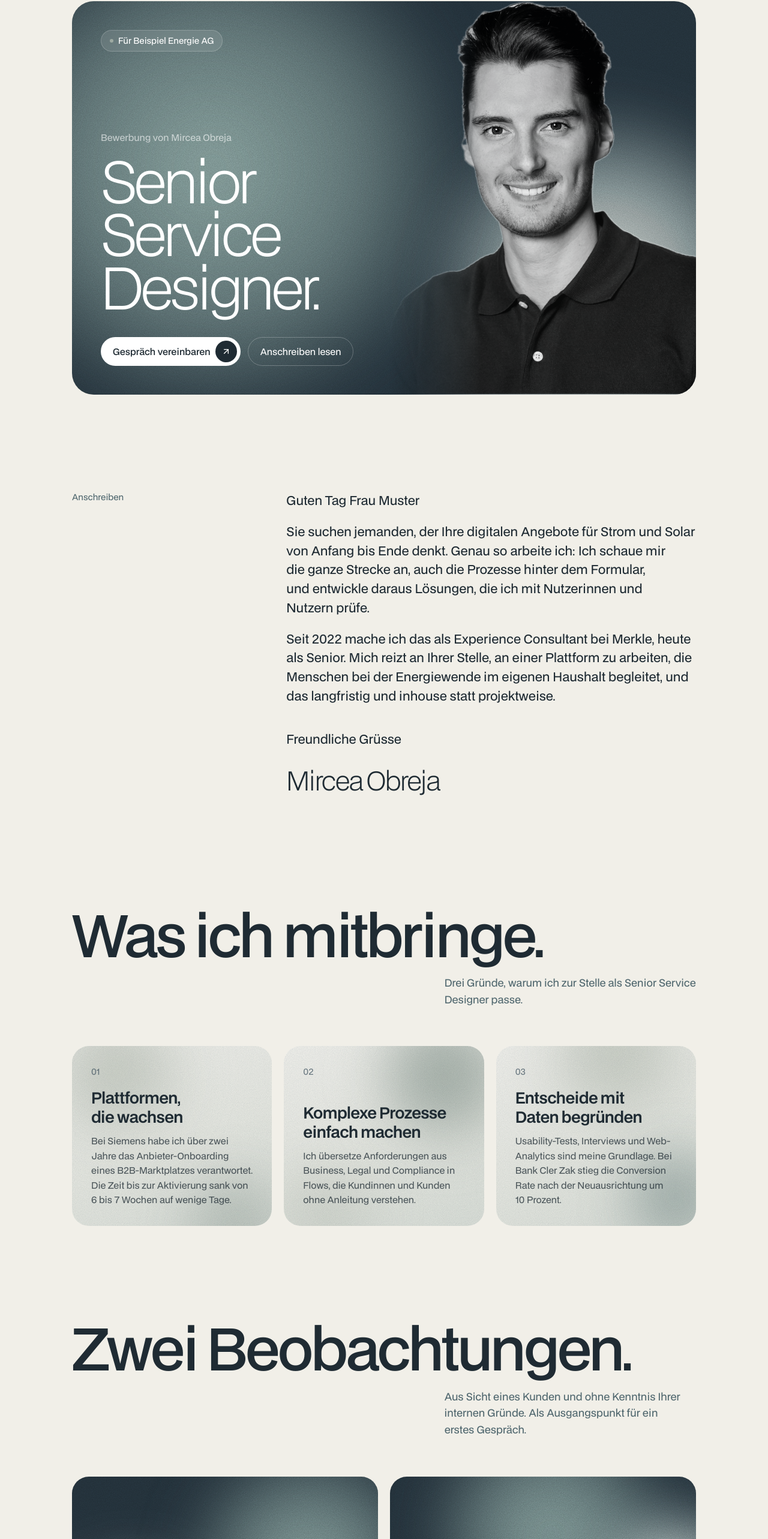
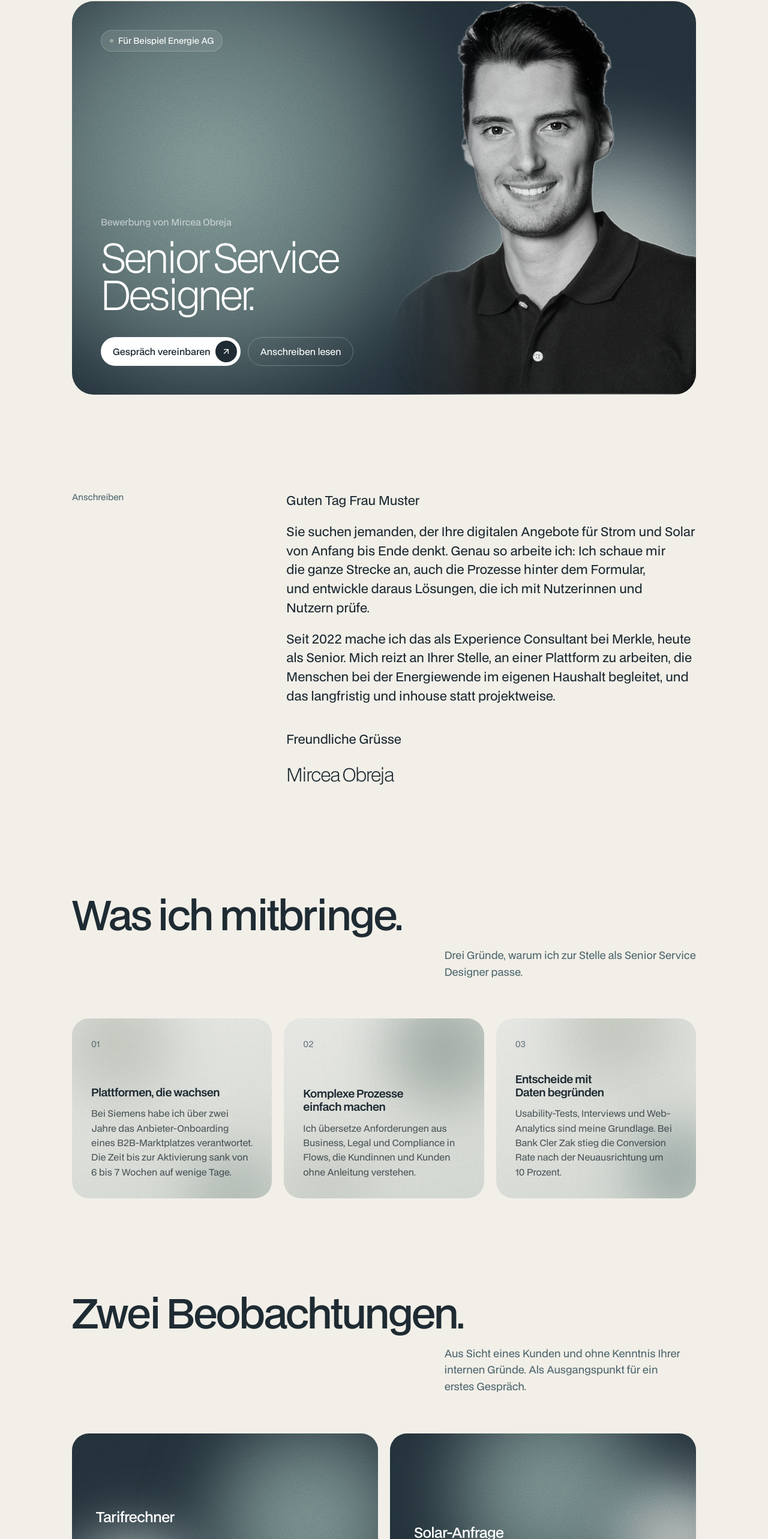
Before and after one commit to MirceaObreja/portfolio, a Next.js app: page /f/beispiel-energie-7k3m9q in a window 1280 px wide. Shown: the part 206-2772 px from the top of the page at 60% size. Built offline with nearby package versions, Linux system fonts and the light colour scheme.

Commit message:
Titel und Display-Schriften rund 30 Prozent kleiner
Co-Authored-By: Claude Opus 5.5 <noreply@anthropic.com>
Claude-Session: https://claude.ai/code/session_01HYx915nDmFPKHPnvLH996D

```diff
--- a/src/app/f/[slug]/page.tsx
+++ b/src/app/f/[slug]/page.tsx
@@ -64,7 +64,7 @@ export default async function Bewerbung({ params }: { params: Promise<{ slug: st
                 </p>
                 <div>
                   <p className="text-[15px] text-white/60">{t.art} {t.von}</p>
-                  <h1 className="mt-4 text-[clamp(3rem,7.5vw,7.25rem)] font-light leading-[0.92] tracking-[-0.05em]">{b.stelle}.</h1>
+                  <h1 className="mt-4 text-[clamp(2.1rem,5.25vw,5.075rem)] font-light leading-[0.92] tracking-[-0.05em]">{b.stelle}.</h1>
                   <div className="mt-10 flex flex-wrap gap-3">
                     <a href={`mailto:${KONTAKT.email}?subject=${encodeURIComponent(`${b.stelle} – ${b.firma}`)}`} className="group/cta inline-flex h-12 items-center gap-2 rounded-full bg-white pl-5 pr-1.5 text-[15px] font-medium text-ink">
                       {t.cta}
@@ -89,7 +89,7 @@ export default async function Bewerbung({ params }: { params: Promise<{ slug: st
               {b.anrede && <p>{b.anrede}</p>}
               <Markdown>{b.body}</Markdown>
               <p className="mt-10">{t.gruss}</p>
-              <p className="mt-1 text-[clamp(2rem,3.4vw,2.75rem)] font-light tracking-[-0.03em]">{KONTAKT.name}</p>
+              <p className="mt-1 text-[clamp(1.4rem,2.38vw,1.925rem)] font-light tracking-[-0.03em]">{KONTAKT.name}</p>
             </div>
           </Reveal>
         </section>
@@ -104,7 +104,7 @@ export default async function Bewerbung({ params }: { params: Promise<{ slug: st
                   <Flaeche i={i} />
                   <span className="relative text-[14px] text-tinte/70">0{i + 1}</span>
                   <div className="relative">
-                    <h3 className="text-[clamp(1.4rem,2vw,1.75rem)] leading-tight tracking-tight">{s.titel}</h3>
+                    <h3 className="text-[clamp(1rem,1.4vw,1.225rem)] leading-tight tracking-tight">{s.titel}</h3>
                     <p className="mt-3 text-[15px] leading-relaxed text-foreground/75">{s.text}</p>
                   </div>
                 </li>
@@ -123,7 +123,7 @@ export default async function Bewerbung({ params }: { params: Promise<{ slug: st
                   <li className="group relative isolate flex h-full min-h-[340px] flex-col justify-end overflow-hidden rounded-[28px] bg-nacht p-7 text-white md:p-10">
                     <Licht stil="lichter" i={i + 1} />
                     <div className="relative">
-                      <h3 className="text-[clamp(1.6rem,2.6vw,2.25rem)] font-medium leading-tight tracking-tight">{o.titel}</h3>
+                      <h3 className="text-[clamp(1.12rem,1.82vw,1.575rem)] font-medium leading-tight tracking-tight">{o.titel}</h3>
                       <p className="mt-4 max-w-[48ch] text-[16px] leading-relaxed text-white/75">{o.text}</p>
                     </div>
                   </li>
--- a/src/app/page.tsx
+++ b/src/app/page.tsx
@@ -36,7 +36,7 @@ export default function Home() {
         <section className="container-page pt-28 md:pt-40" aria-label="Arbeitsweise in einem Satz">
           <ScrollText
             text="Ich verschaffe mir zuerst einen Überblick über die gesamte Journey, auch über Prozesse und Abhängigkeiten, die Nutzerinnen und Nutzer nie sehen. Danach strukturiere ich das Problem, leite Hypothesen ab und prüfe sie mit Research."
-            className="max-w-[24ch] text-[clamp(2rem,4.4vw,4rem)] font-medium leading-[1.08] tracking-[-0.03em]"
+            className="max-w-[24ch] text-[clamp(1.4rem,3.08vw,2.8rem)] font-medium leading-[1.08] tracking-[-0.03em]"
           />
         </section>
 
--- a/src/app/projekte/[slug]/page.tsx
+++ b/src/app/projekte/[slug]/page.tsx
@@ -38,8 +38,8 @@ export default async function Fallstudie({ params }: { params: Promise<{ slug: s
         </Link>
         <header className="border-b border-foreground pb-12 pt-10 md:pb-16 md:pt-16">
           <p className="mb-5 font-medium text-muted-foreground">{p.kunde}</p>
-          <h1 className="max-w-[20ch] text-[clamp(2.25rem,5.4vw,4.5rem)] tracking-[-0.04em]">{p.titel}</h1>
-          {p.kennzahl && <p className="mt-8 text-[clamp(1.4rem,2.6vw,2rem)] font-medium tracking-tight text-brand">{p.kennzahl}</p>}
+          <h1 className="max-w-[20ch] text-[clamp(1.575rem,3.78vw,3.15rem)] tracking-[-0.04em]">{p.titel}</h1>
+          {p.kennzahl && <p className="mt-8 text-[clamp(1rem,1.82vw,1.4rem)] font-medium tracking-tight text-brand">{p.kennzahl}</p>}
         </header>
         <div className="grid gap-10 pt-10 md:grid-cols-12 md:pt-14">
           <aside className="md:col-span-4">
--- a/src/components/case-cards.tsx
+++ b/src/components/case-cards.tsx
@@ -63,7 +63,7 @@ export function CaseCards({ projekte, lang = 'de', stil = 'verlauf' }: { projekt
                 <span className="font-semibold">{p.kunde}</span>
                 <span className="text-muted-foreground">{zeitraum(p, lang)}</span>
               </div>
-              <h3 className="mt-5 text-[clamp(1.75rem,3.2vw,2.75rem)]">{p.titel}</h3>
+              <h3 className="mt-5 text-[clamp(1.225rem,2.24vw,1.925rem)]">{p.titel}</h3>
               <p className="mt-4 max-w-[46ch] text-[17px] leading-relaxed text-muted-foreground">{p.kurz}</p>
               <span className="mt-auto inline-flex items-center gap-1.5 pt-10 text-[17px] font-medium">
                 <span className="grid size-9 place-items-center rounded-full bg-ink text-white transition-transform duration-300 group-hover:rotate-45">
@@ -77,7 +77,7 @@ export function CaseCards({ projekte, lang = 'de', stil = 'verlauf' }: { projekt
             <ParallaxPanel className={`relative z-10 h-full min-h-[280px] p-7 text-white md:min-h-[440px] md:p-10 ${stil === 'verlauf' ? '' : '[&>div]:justify-start [&>div]:gap-8'}`}>
               <DiamondMini phasen={p.phasen} className="relative h-7 w-[75px] [&_.fill-ink]:fill-white [&_.fill-ink]:stroke-white [&_path:not(.fill-ink)]:stroke-white/50" />
               {p.kennzahl && (
-                <p className="relative max-w-[14ch] text-[clamp(2rem,4.2vw,3.75rem)] font-semibold leading-[1.02] tracking-[-0.03em]">{p.kennzahl}</p>
+                <p className="relative max-w-[14ch] text-[clamp(1.4rem,2.94vw,2.625rem)] font-semibold leading-[1.02] tracking-[-0.03em]">{p.kennzahl}</p>
               )}
             </ParallaxPanel>
             </div>
--- a/src/components/double-diamond.tsx
+++ b/src/components/double-diamond.tsx
@@ -43,7 +43,7 @@ export function DoubleDiamond({ texte, spaces, hint }: { texte: Text; spaces: [s
         {spaces.map((sp, i) => (
           <span
             key={sp}
-            className={cn('text-[clamp(1rem,2.2vw,1.6rem)] font-medium tracking-tight transition-opacity duration-300', raum !== null && raum !== i && 'opacity-35')}
+            className={cn('text-[clamp(1rem,1.54vw,1.12rem)] font-medium tracking-tight transition-opacity duration-300', raum !== null && raum !== i && 'opacity-35')}
           >
             {sp}
           </span>
--- a/src/components/hero.tsx
+++ b/src/components/hero.tsx
@@ -24,7 +24,7 @@ export function Hero() {
             {ZAHLEN.map((z) => (
               <div key={z.label}>
                 <dt className="sr-only">{z.label}</dt>
-                <dd className="text-[clamp(2rem,3.4vw,2.75rem)] font-medium leading-none tracking-tight">{z.zeichen ?? <Counter to={z.wert ?? 0} suffix={z.suffix} />}</dd>
+                <dd className="text-[clamp(1.4rem,2.38vw,1.925rem)] font-medium leading-none tracking-tight">{z.zeichen ?? <Counter to={z.wert ?? 0} suffix={z.suffix} />}</dd>
                 <p aria-hidden className="mt-2 max-w-[12ch] text-[13px] leading-snug text-muted-foreground">{z.label}</p>
               </div>
             ))}
@@ -32,8 +32,8 @@ export function Hero() {
 
           <h1 id="hero-h" className="mt-auto pt-16">
             <span className="block text-[17px] font-medium text-muted-foreground"><span className="word" style={{ animationDelay: '80ms' }}>Hallo, ich bin</span></span>
-            <span className="block whitespace-nowrap text-[clamp(5.25rem,13vw,13.5rem)] font-light leading-[0.86] tracking-[-0.06em]"><span className="word" style={{ animationDelay: '160ms' }}>Mircea</span></span>
-            <span className="block whitespace-nowrap text-[clamp(5.25rem,13vw,13.5rem)] font-light leading-[0.86] tracking-[-0.06em]"><span className="word" style={{ animationDelay: '260ms' }}>Obreja</span></span>
+            <span className="block whitespace-nowrap text-[clamp(3.675rem,9.1vw,9.45rem)] font-light leading-[0.86] tracking-[-0.06em]"><span className="word" style={{ animationDelay: '160ms' }}>Mircea</span></span>
+            <span className="block whitespace-nowrap text-[clamp(3.675rem,9.1vw,9.45rem)] font-light leading-[0.86] tracking-[-0.06em]"><span className="word" style={{ animationDelay: '260ms' }}>Obreja</span></span>
           </h1>
           <div className="mt-8 pb-10 md:pb-14">
             <p className="max-w-[34ch] text-[17px] leading-relaxed text-foreground/75">
--- a/src/components/projekt-tabs.tsx
+++ b/src/components/projekt-tabs.tsx
@@ -18,7 +18,7 @@ const feder = { type: 'spring', stiffness: 420, damping: 34 } as const;
 
 
 const items: (Phase | null)[] = [null, ...PHASEN];
-const gross = 'text-[clamp(1.25rem,2.2vw,1.75rem)] font-medium tracking-tight';
+const gross = 'text-[clamp(1rem,1.54vw,1.225rem)] font-medium tracking-tight';
 
 /* Linie gleitet, Anzahl erscheint nur beim Darüberfahren und bei der Auswahl. */
 function TabsLinie({ filter, setFilter, gesamt, anzahl }: TabProps) {
--- a/src/components/projekte-listen.tsx
+++ b/src/components/projekte-listen.tsx
@@ -90,7 +90,7 @@ export function ListeIndex({ projekte, tabs = true }: { projekte: ProjektKarte[]
                 className={cn('group grid w-full grid-cols-[minmax(0,1fr)_auto] items-center gap-4 px-3 py-6 text-left transition-colors duration-300 md:grid-cols-[minmax(0,1fr)_14rem_auto] md:px-5', auf ? 'bg-ink text-white' : 'hover:bg-ink hover:text-white')}
               >
                 <span className="grid gap-1">
-                  <span className="text-[clamp(1.25rem,2.6vw,2rem)] font-medium leading-tight tracking-tight">{p.titel}</span>
+                  <span className="text-[clamp(1rem,1.82vw,1.4rem)] font-medium leading-tight tracking-tight">{p.titel}</span>
                   <span className="text-[14px] opacity-60">{p.kunde}</span>
                 </span>
                 <span className="hidden text-[14px] opacity-60 md:block">{p.zeitraum}</span>
--- a/src/components/section-title.tsx
+++ b/src/components/section-title.tsx
@@ -5,7 +5,7 @@ import { cn } from '@/lib/utils';
 export function SectionTitle({ id, titel, text, className }: { id: string; titel: string; text?: string; className?: string }) {
   return (
     <Reveal className={cn('mb-12 grid gap-6 md:mb-16 md:grid-cols-12', className)}>
-      <h2 id={id} className="text-[clamp(2.75rem,7.5vw,7rem)] font-medium leading-[0.9] tracking-[-0.045em] md:col-span-12">
+      <h2 id={id} className="text-[clamp(1.925rem,5.25vw,4.9rem)] font-medium leading-[0.9] tracking-[-0.045em] md:col-span-12">
         {titel}
       </h2>
       {text && <p className="max-w-[40ch] text-[17px] leading-relaxed text-muted-foreground md:col-span-5 md:col-start-8">{text}</p>}
--- a/src/components/site-footer.tsx
+++ b/src/components/site-footer.tsx
@@ -6,7 +6,7 @@ export function SiteFooter({ titel = 'Lass uns sprechen.', text = 'Du hast Frage
   return (
     <footer id="kontakt" className="mt-32 overflow-hidden bg-ink text-white">
       <div className="container-page grid gap-12 pb-16 pt-24 md:grid-cols-12 md:pt-32">
-        <h2 className="text-[clamp(3.25rem,9vw,8.5rem)] font-medium leading-[0.9] tracking-[-0.045em] md:col-span-8">{titel}</h2>
+        <h2 className="text-[clamp(2.275rem,6.3vw,5.95rem)] font-medium leading-[0.9] tracking-[-0.045em] md:col-span-8">{titel}</h2>
         <div className="flex flex-col justify-end gap-6 md:col-span-4">
           <p className="max-w-[34ch] text-[17px] leading-relaxed text-white/65">{text}</p>
           <p className="select-all text-xl">{KONTAKT.email}</p>
--- a/src/components/timeline.tsx
+++ b/src/components/timeline.tsx
@@ -46,10 +46,10 @@ function Station({ e, i }: { e: Eintrag; i: number }) {
         transition={{ duration: 0.8, ease: [0.2, 0.7, 0.2, 1] }}
       >
         <p className={cn('flex items-center gap-3 text-[13px] text-muted-foreground', links && 'md:flex-row-reverse')}>
-          <span className="text-[clamp(1.75rem,3.2vw,2.75rem)] font-light leading-none tracking-[-0.04em] text-foreground tabular-nums">{e.jahre}</span>
+          <span className="text-[clamp(1.225rem,2.24vw,1.925rem)] font-light leading-none tracking-[-0.04em] text-foreground tabular-nums">{e.jahre}</span>
           <span className={cn('rounded-full px-2.5 py-0.5', e.art === 'Beruf' ? 'bg-tinte text-white' : 'border border-nebel')}>{e.aktuell ? 'Aktuell' : e.art}</span>
         </p>
-        <p className="mt-3 text-[clamp(1.1rem,1.5vw,1.3rem)] font-medium leading-tight tracking-tight">{e.titel}</p>
+        <p className="mt-3 text-[clamp(1.05rem,1.2vw,1.15rem)] font-medium leading-tight tracking-tight">{e.titel}</p>
         <p className="mt-0.5 text-[14px] text-muted-foreground">{e.ort}</p>
         {e.text && <p className={cn('mt-2 max-w-[44ch] text-[15px] leading-relaxed text-foreground/75', links && 'md:ml-auto')}>{e.text}</p>}
       </motion.div>
```
